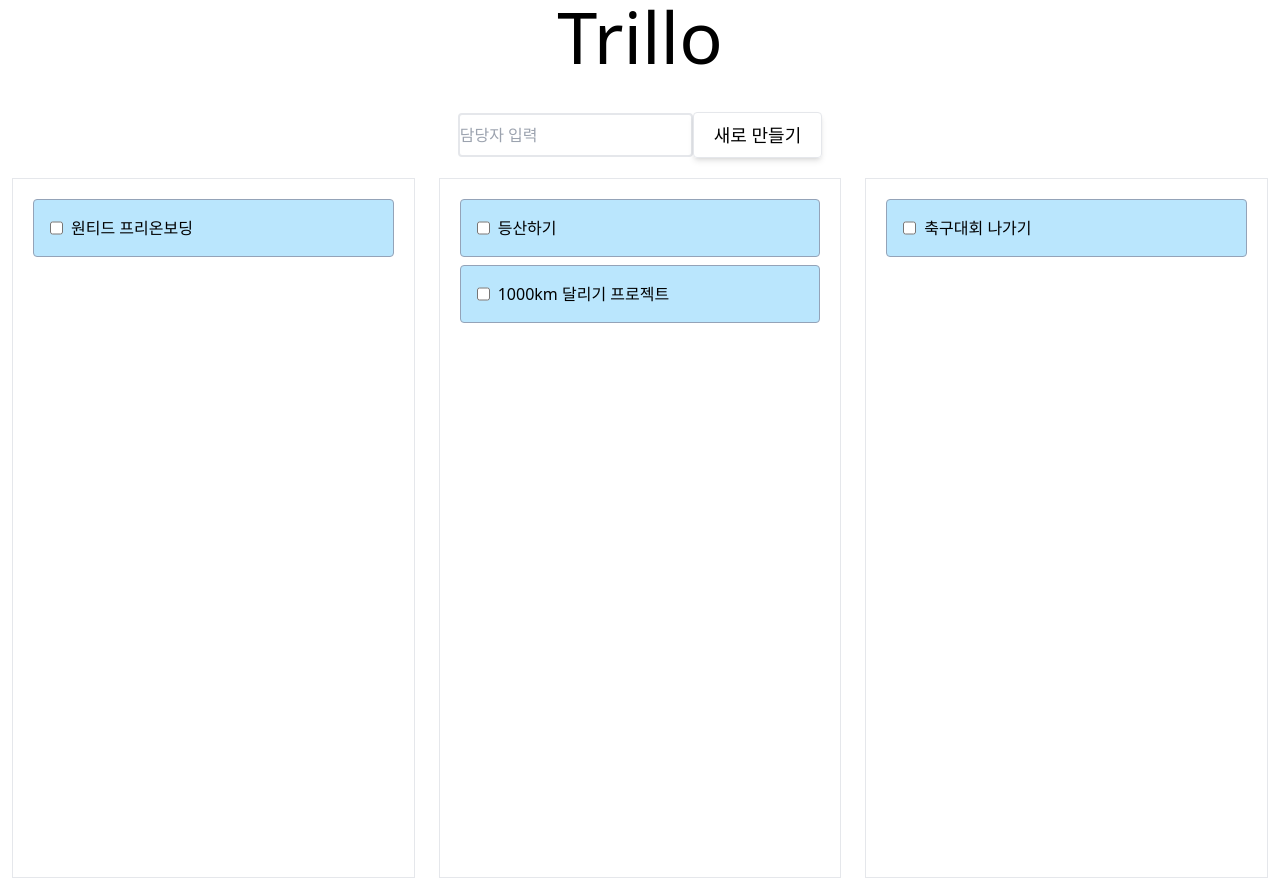
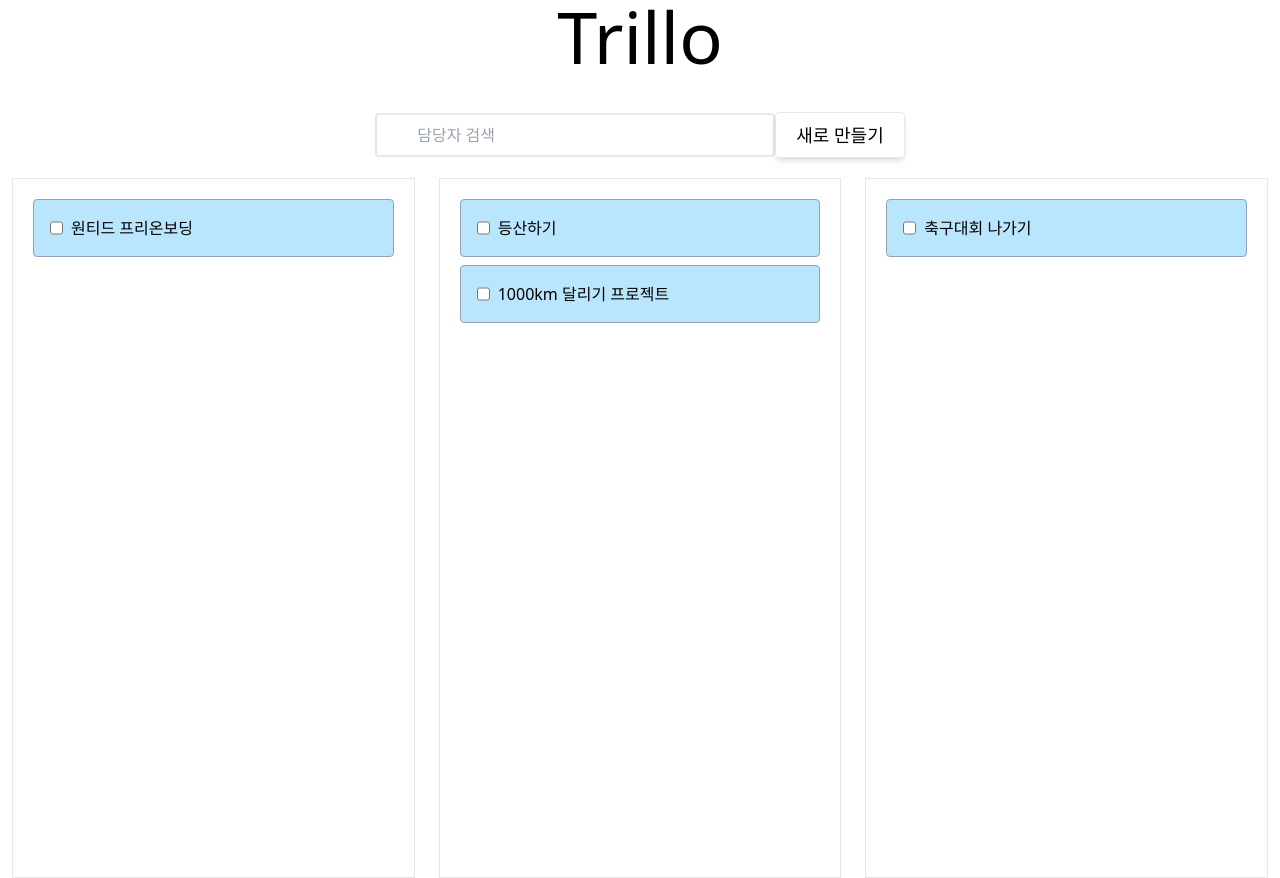
Before and after one commit to dukjjang/thrillo, a React (Create React App) app: page / in a window 1280 px wide. Built offline with nearby package versions, Linux system fonts and the light colour scheme.

Commit message:
design: input css 수정 및 폴더이름 수정

```diff
--- a/src/components/Search/Search.tsx
+++ b/src/components/Inputs/Inputs.tsx
@@ -9,7 +9,7 @@ interface Props {
   setBoards: Dispatch<SetStateAction<IBoard[]>>;
 }
 
-const Search = ({ setBoards, filter, boards, setFilter }: Props) => {
+const Inputs = ({ setBoards, filter, boards, setFilter }: Props) => {
   const handleOnChange = (e: ChangeEvent<HTMLInputElement>) => {
     setFilter(e.target.value);
   };
@@ -22,9 +22,9 @@ const Search = ({ setBoards, filter, boards, setFilter }: Props) => {
   return (
     <div className=' mb-5 flex justify-center items-center'>
       <input
-        className=' py-2 border-2 rounded '
+        className='px-10 w-[400px] py-2 border-2 rounded '
         type='text'
-        placeholder='담당자 입력'
+        placeholder='담당자 검색'
         value={filter}
         onChange={handleOnChange}
       />
@@ -45,4 +45,4 @@ const Search = ({ setBoards, filter, boards, setFilter }: Props) => {
   );
 };
 
-export default Search;
+export default Inputs;
--- a/src/pages/Dashboard.tsx
+++ b/src/pages/Dashboard.tsx
@@ -1,6 +1,6 @@
 import { useMemo, useState } from 'react';
 import Board from '../components/Board/Board';
-import Search from '../components/Search/Search';
+import Search from '../components/Inputs/Inputs';
 import { useDragAndDrop } from '../hooks/useDranAndDrop';
 import { useSortBoards } from '../hooks/useSortBoards';
 
```
